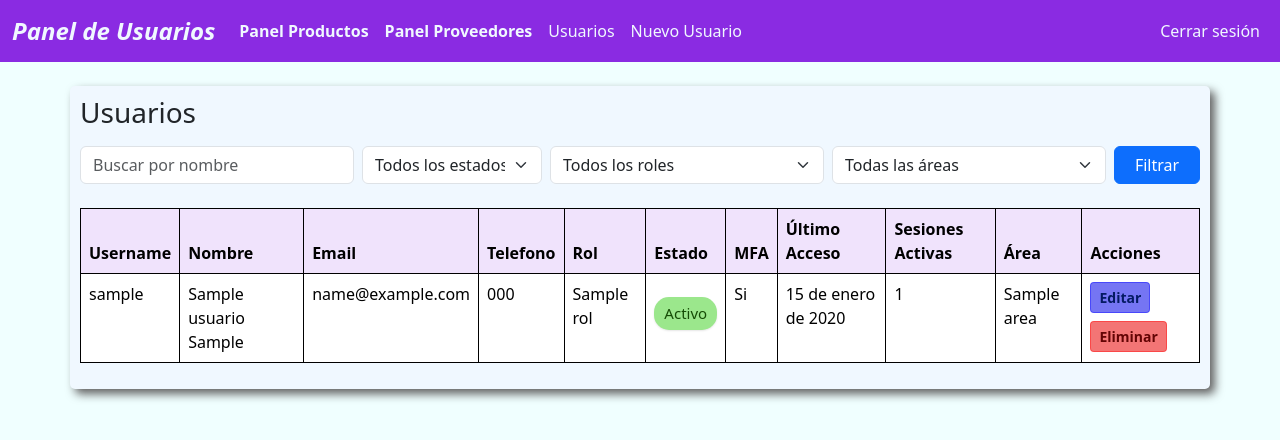
After one commit to Fabithelast25/DulceriaLilis_BSM_FRR_Backend, a Django app: page /usuarioLista/ in a window 1280 px wide. The commit adds this page. Shown: the top 440 px of the page. Run offline with Django 5.2, Linux system fonts and the light colour scheme; tables that the repository leaves empty hold one stand-in row (values such as "Sample post").

Commit message:
Usuarios CRUD terminado

```diff
--- a/DulceríaLilis/urls.py
+++ b/DulceríaLilis/urls.py
@@ -32,5 +32,7 @@ urlpatterns = [
 
     #Rutas Usuario
     path('usuarioAdd/', vista.usuarioAdd, name="usuarioAdd"),
-
+    path('usuarioLista/', vista.usuarioLista, name='usuarioLista'),
+    path('usuarioLista/delete/<int:id>/', vista.usuarioDelete, name='usuarioDelete'),
+    path('usuarioUpdate/<int:id>/', vista.usuarioUpdate, name='usuarioUpdate'),
 ]
--- a/Panel_Usuarios/models.py
+++ b/Panel_Usuarios/models.py
@@ -63,7 +63,7 @@ class Usuario(models.Model):
 
     #Metadatos
     area = models.ForeignKey(Area, on_delete=models.RESTRICT)
-    observaciones = models.TextField(max_length=200, verbose_name="Observaciones", blank=True)
+    observaciones = models.TextField(max_length=500, verbose_name="Observaciones", blank=True)
 
     class Meta:
         db_table = "usuario" #Nombre de la tabla cuando se cree
--- a/Panel_Usuarios/views.py
+++ b/Panel_Usuarios/views.py
@@ -1,19 +1,67 @@
-from django.shortcuts import render, redirect
+from django.shortcuts import render, redirect, get_object_or_404
 from Panel_Usuarios.forms import UsuarioForm
 from Panel_Usuarios.models import Usuario, Area, Rol
+from Panel_Usuarios.choices import estados
 
 # Create your views here.
 def usuarioAdd(request):
     if request.method == 'POST':
         form = UsuarioForm(request.POST)
         if form.is_valid():
-
             form.save()
-            return redirect('usuarioAdd')
+            return redirect('usuarioLista')
         else:
             print(form.errors)
     else:
-        print("hola")
         form = UsuarioForm()
 
     return render(request, 'Usuarios/usuarioAdd.html', {'form':form})
+
+def usuarioLista(request):
+    nombres = request.GET.get('nombres', '')
+    estado = request.GET.get('estado', '')
+    rol = request.GET.get('rol', '')
+    area = request.GET.get('area', '')
+
+    usuarios = Usuario.objects.all()
+
+    if nombres:
+        usuarios = usuarios.filter(nombres__icontains=nombres)
+    if estado and estado != "None":
+        usuarios = usuarios.filter(estado=estado)
+    if rol and rol != "None":
+        usuarios = usuarios.filter(rol__id=rol)
+    if area and area != "None":
+        usuarios = usuarios.filter(area__id=area)
+
+    roles = Rol.objects.all()
+    areas = Area.objects.all()
+
+    return render(request, 'Usuarios/usuarios.html', {
+        'usuarios': usuarios,
+        'roles': roles,
+        'areas': areas,
+        'estados': estados,
+        'nombres': nombres,
+        'estado': estado,
+        'rol': rol,
+        'area': area,
+    })
+
+def usuarioDelete(request, id):
+    usuario = get_object_or_404(Usuario, id=id)
+    usuario.delete()
+    return redirect('usuarioLista')
+
+def usuarioUpdate(request, id):
+    usuario = get_object_or_404(Usuario, id=id)
+    if request.method == 'POST':
+        form = UsuarioForm(request.POST, instance=usuario)
+        if form.is_valid():
+            form.save()
+            return redirect('usuarioLista')
+        else:
+            print(form.errors)
+    else:
+        form = UsuarioForm(instance=usuario)
+    return render(request, 'Usuarios/usuarioUpdate.html', {'form': form})
--- /dev/null
+++ b/static/CSS/usuario.css
@@ -0,0 +1,99 @@
+/*Estilo Navbar*/
+.navbar{
+    background-color: rgb(138, 43, 226);
+}
+
+.navbar-brand{
+    color: aliceblue;
+    font-style: oblique;
+    font-weight: bold;
+    font-size: x-large;
+}
+
+.navbar-brand:hover{
+    color: aliceblue;
+}
+
+.nav-link{
+    color: aliceblue;
+}
+
+/*Estilo contenido*/
+body{
+    background-color: azure;
+}
+
+.container{
+    background-color: aliceblue;
+    box-shadow: 5px 5px 10px rgb(97, 97, 97);
+    border-radius: 5px;
+    padding: 10px;
+    overflow-x: auto;
+}
+
+table, th, td{
+    border-collapse: collapse;
+    border: 1px solid black;
+}
+
+
+th{
+    background-color: rgba(138, 43, 226, 0.13) !important;
+}
+
+
+tr{
+    background-color: white;
+}
+
+.estado {
+  display: inline-block;
+  margin-top: 25%;
+  padding: 5px 10px;
+  border-radius: 15px;
+  font-weight: 500;
+  font-size: 15px;
+  border: none;
+  box-shadow: 0 1px 2px rgba(0, 0, 0, 0.1);
+}
+
+.activo {
+  background-color: #9be78c;
+  color: #154b05;
+}
+
+.inactivo {
+  background-color: #eaec75;
+  color: #505204;
+}
+
+.bloqueado {
+  background-color: #df7f73;
+  color: #661e08;
+}
+
+.btn-warning{
+    background-color: rgb(117, 117, 243);
+    color: rgb(4, 26, 99);
+    border-color: rgba(45, 45, 255, 0.61);
+    font-weight: bold;
+}
+
+.btn-warning:hover{
+    background-color: rgb(51, 51, 212);
+    color: rgb(4, 26, 99);
+    border-color: rgba(45, 45, 255, 0.61);
+}
+
+.btn-danger{
+    background-color: rgb(243, 117, 117);
+    color: rgb(99, 4, 4);
+    border-color: rgba(255, 45, 45, 0.61);
+    font-weight: bold;
+}
+
+.btn-danger:hover{
+    background-color: rgb(212, 51, 51);
+    color: rgb(99, 4, 4);
+    border-color: rgba(255, 45, 45, 0.61);
+}
--- /dev/null
+++ b/templates/Usuarios/navbarUsuarios.html
@@ -0,0 +1,33 @@
+{% load static %}
+<!-- templates/usuarios/navbar.html -->
+<nav class="navbar navbar-expand-lg">
+  <div class="container-fluid">
+    <a class="navbar-brand" href="{% url 'usuarioLista' %}">Panel de Usuarios</a>
+    <button class="navbar-toggler" type="button" data-bs-toggle="collapse" data-bs-target="#navbarNav"
+            aria-controls="navbarNav" aria-expanded="false" aria-label="Toggle navigation">
+      <span class="navbar-toggler-icon"></span>
+    </button>
+    <div class="collapse navbar-collapse" id="navbarNav">
+      <ul class="navbar-nav me-auto">
+        <li class="nav-item" style="font-weight: bold;">
+            <a class="nav-link" href="#">Panel Productos</a>
+        </li>
+        <li class="nav-item" style="font-weight: bold;">
+            <a class="nav-link" href="#">Panel Proveedores</a>
+        </li>
+        <li class="nav-item">
+          <a class="nav-link" href="{% url 'usuarioLista' %}">Usuarios</a>
+        </li>
+        <li class="nav-item">
+          <a class="nav-link" href="{% url 'usuarioAdd' %}">Nuevo Usuario</a>
+        </li>
+      </ul>
+
+      <ul class="navbar-nav">
+        <li class="nav-item">
+          <a class="nav-link" href="">Cerrar sesión</a>
+        </li>
+      </ul>
+    </div>
+  </div>
+</nav>
--- /dev/null
+++ b/templates/Usuarios/usuarios.html
@@ -0,0 +1,101 @@
+
+<!DOCTYPE html>
+{% load static %}
+<html lang="es">
+<head>
+    <meta charset="UTF-8">
+    <meta name="viewport" content="width=device-width, initial-scale=1.0">
+    <title>Lista de Usuarios</title>
+    <link href="https://cdn.jsdelivr.net/npm/bootstrap@5.3.8/dist/css/bootstrap.min.css" rel="stylesheet" integrity="sha384-sRIl4kxILFvY47J16cr9ZwB07vP4J8+LH7qKQnuqkuIAvNWLzeN8tE5YBujZqJLB" crossorigin="anonymous">
+    <link rel="stylesheet" href="{% static 'CSS/usuario.css' %}">
+</head>
+<body>
+    {% include 'Usuarios/navbarUsuarios.html' %}
+    <div class="container mt-4 mb-4">
+        <h3 class="mb-3">Usuarios</h3>
+          <!-- 🔹 FORMULARIO DE FILTROS -->
+        <form method="get" class="row g-2 mb-4">
+            <div class="col-md-3">
+                <input type="text" name="nombres" class="form-control" placeholder="Buscar por nombre" value="{{ nombres }}">
+            </div>
+
+            <div class="col-md-2">
+                <select name="estado" class="form-select">
+                    <option value="None">Todos los estados</option>
+                    {% for id, estado in estados %}
+                    <option value="{{ id }}" {% if estado == id %}selected{% endif %}>{{ estado }}</option>
+                    {% endfor %}
+                </select>
+            </div>
+
+            <div class="col-md-3">
+                <select name="rol" class="form-select">
+                    <option value="">Todos los roles</option>
+                    {% for r in roles %}
+                    <option value="{{ r.id }}" {% if r.id|stringformat:"s" == rol %}selected{% endif %}>{{ r.nombre }}</option>
+                    {% endfor %}
+                </select>
+            </div>
+
+            <div class="col-md-3">
+                <select name="area" class="form-select">
+                    <option value="">Todas las áreas</option>
+                    {% for a in areas %}
+                    <option value="{{ a.id }}" {% if a.id|stringformat:"s" == area %}selected{% endif %}>{{ a.nombre }}</option>
+                    {% endfor %}
+                </select>
+            </div>
+
+            <div class="col-md-1">
+                <button type="submit" class="btn btn-primary w-100">Filtrar</button>
+            </div>
+        </form>
+        <table class="table">
+            <thead>
+                <tr>
+                    <th>Username</th>
+                    <th>Nombre</th>
+                    <th>Email</th>
+                    <th>Telefono</th>
+                    <th>Rol</th>
+                    <th>Estado</th>
+                    <th>MFA</th>
+                    <th>Último Acceso</th>
+                    <th>Sesiones Activas</th>
+                    <th>Área</th>
+                    <th>Acciones</th>
+                </tr>
+            </thead>
+            <tbody>
+                {% for u in usuarios %}
+                <tr>
+                    <td>{{ u.username }}</td>
+                    <td>{{ u.nombres }} {{ u.apellidos }}</td>
+                    <td>{{ u.email }}</td>
+                    <td>{{ u.telefono }}</td>
+                    <td>{{ u.rol }}</td>
+                    <td>
+                    {% if u.estado == 'A' %}
+                        <span class="estado activo">Activo</span>
+                    {% elif u.estado == 'I' %}
+                        <span class="estado inactivo">Inactivo</span>
+                    {% elif u.estado == 'B' %}
+                        <span class="estado bloqueado">Bloqueado</span>
+                    {% endif %}
+                    </td>
+                    <td>{% if u.mfa_habilitado == False %} No {% else %} Si {% endif %}</td>
+                    <td>{{ u.ultimo_acceso}}</td>
+                    <td>{{ u.sesiones_activas }}</td>
+                    <td>{{ u.area }}</td>
+                    <td>
+                        <a href="{% url 'usuarioUpdate' u.id %}" class="btn btn-sm btn-warning mb-2">Editar</a>
+                        <a href="{% url 'usuarioDelete' u.id %}" class="btn btn-sm btn-danger">Eliminar</a>
+                    </td>
+                </tr>
+                {% endfor %}
+            </tbody>
+        </table>
+    </div>
+    <script src="https://cdn.jsdelivr.net/npm/bootstrap@5.3.8/dist/js/bootstrap.bundle.min.js" integrity="sha384-FKyoEForCGlyvwx9Hj09JcYn3nv7wiPVlz7YYwJrWVcXK/BmnVDxM+D2scQbITxI" crossorigin="anonymous"></script>
+</body>
+</html>
```
Also changed, not shown: Panel_Usuarios/forms.py (+4 -4 lines), templates/Usuarios/roles/roles.html (added, +101 -0 lines), templates/Usuarios/usuarioAdd.html (+11 -8 lines), templates/Usuarios/usuarioUpdate.html (added, +26 -0 lines), Panel_Usuarios/migrations/0006_alter_usuario_observaciones.py (added).
